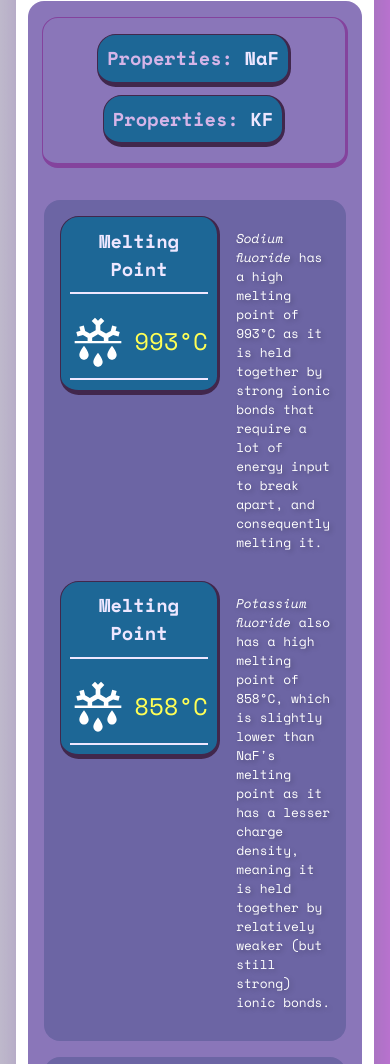
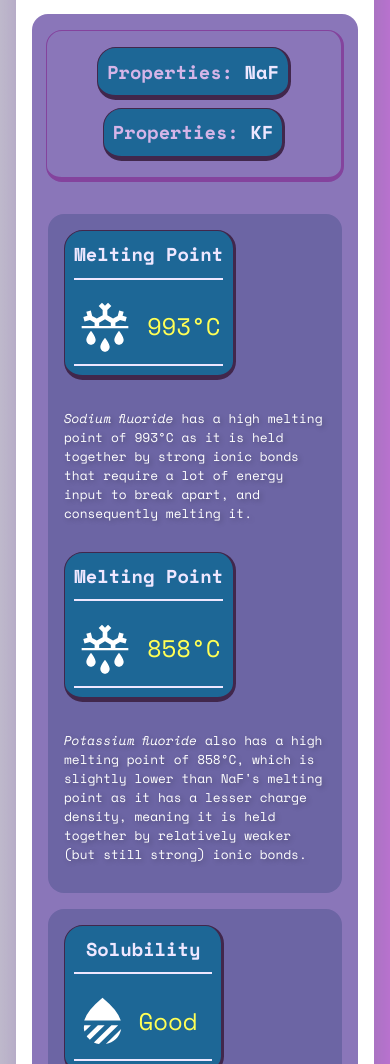
Before and after one commit to Tom-the-Bomb/atomic-solids-infographic, a plain HTML site: page index.html in a window 390 px wide. Shown: the part 2559-3623 px from the top of the page. Drawn offline with nearby package versions, Linux system fonts and the light colour scheme.

Commit message:
wrap on `.property`

```diff
--- a/styles/styles.css
+++ b/styles/styles.css
@@ -27,7 +27,7 @@
 }
 
 @media (max-width: 1200px) {
-    #section-1, #div-factors, #properties-header, .properties {
+    #section-1, #div-factors, #properties-header, .properties, .property {
         flex-wrap: wrap;
     }
 
```
